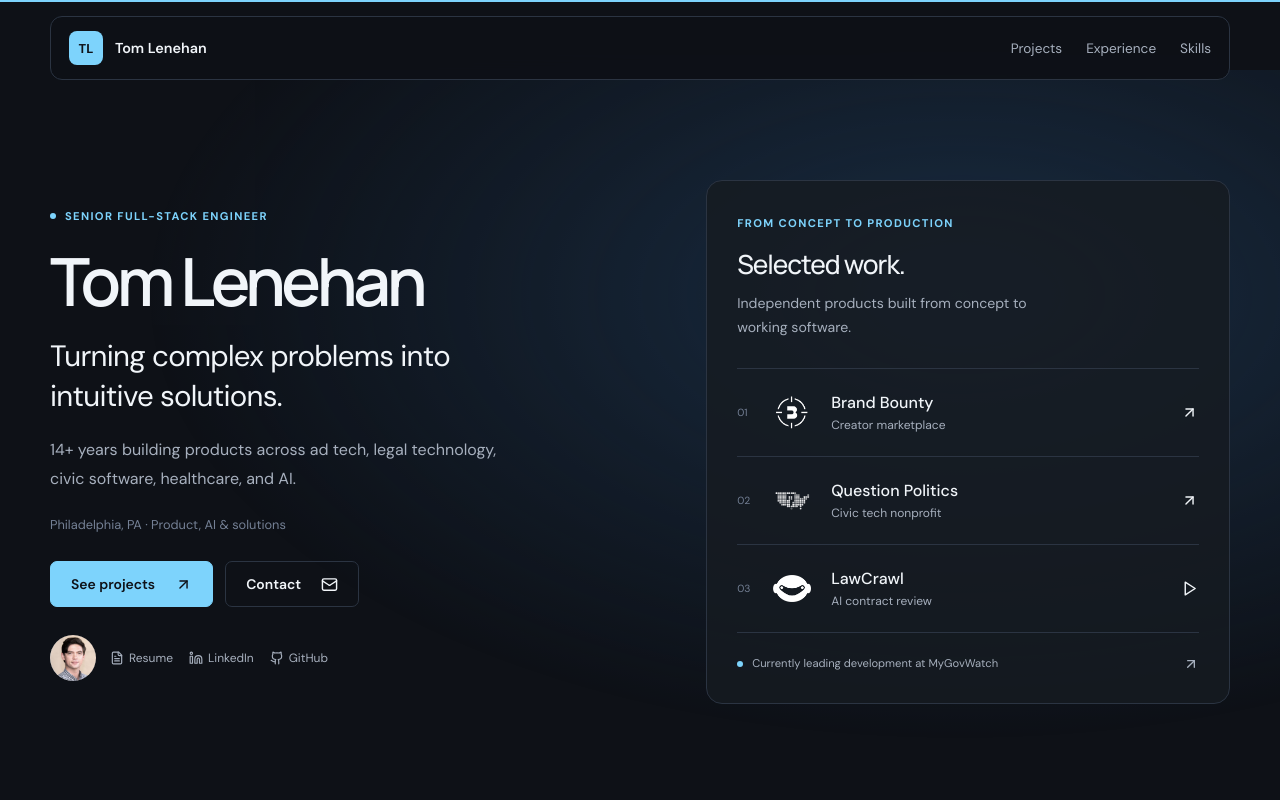
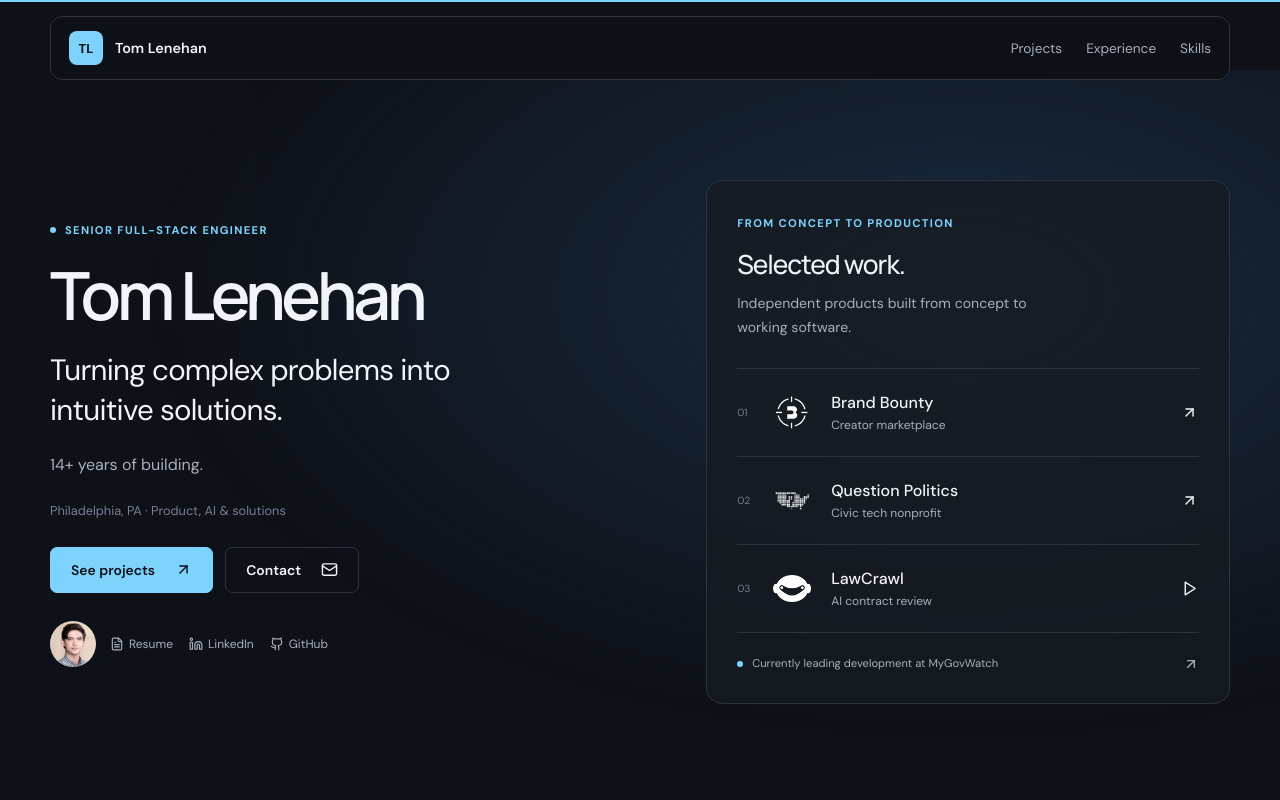
Before and after one commit to tomlenehan/portfolio, a React (Vite) app: page / in a window 1280 px wide. Shown: the top 800 px of the page. Built offline with nearby package versions, Linux system fonts and the light colour scheme.

Commit message:
Language changes

```diff
--- a/src/App.jsx
+++ b/src/App.jsx
@@ -323,7 +323,7 @@ function App() {
               </span>
               <h1>Tom Lenehan</h1>
               <p className="hero-tagline">Turning complex problems into intuitive solutions.</p>
-              <p className="hero-description">14+ years building products across ad tech, legal technology, civic software, healthcare, and AI.</p>
+              <p className="hero-description">14+ years of building.</p>
               <span className="hero-location">Philadelphia, PA · Product, AI &amp; solutions</span>
               <div className="hero-actions">
                 <a className="button button-primary" href="#projects">
```
